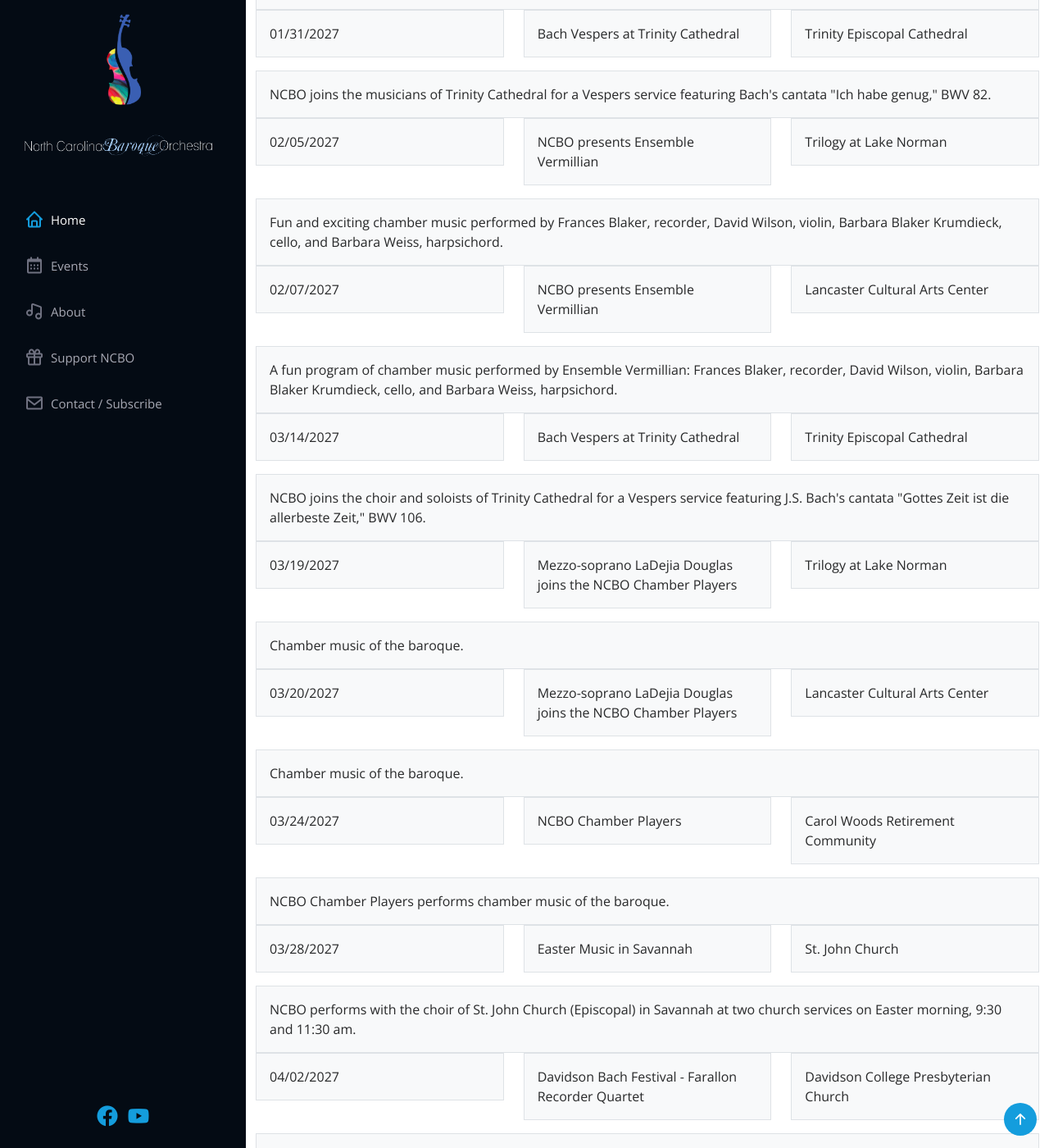
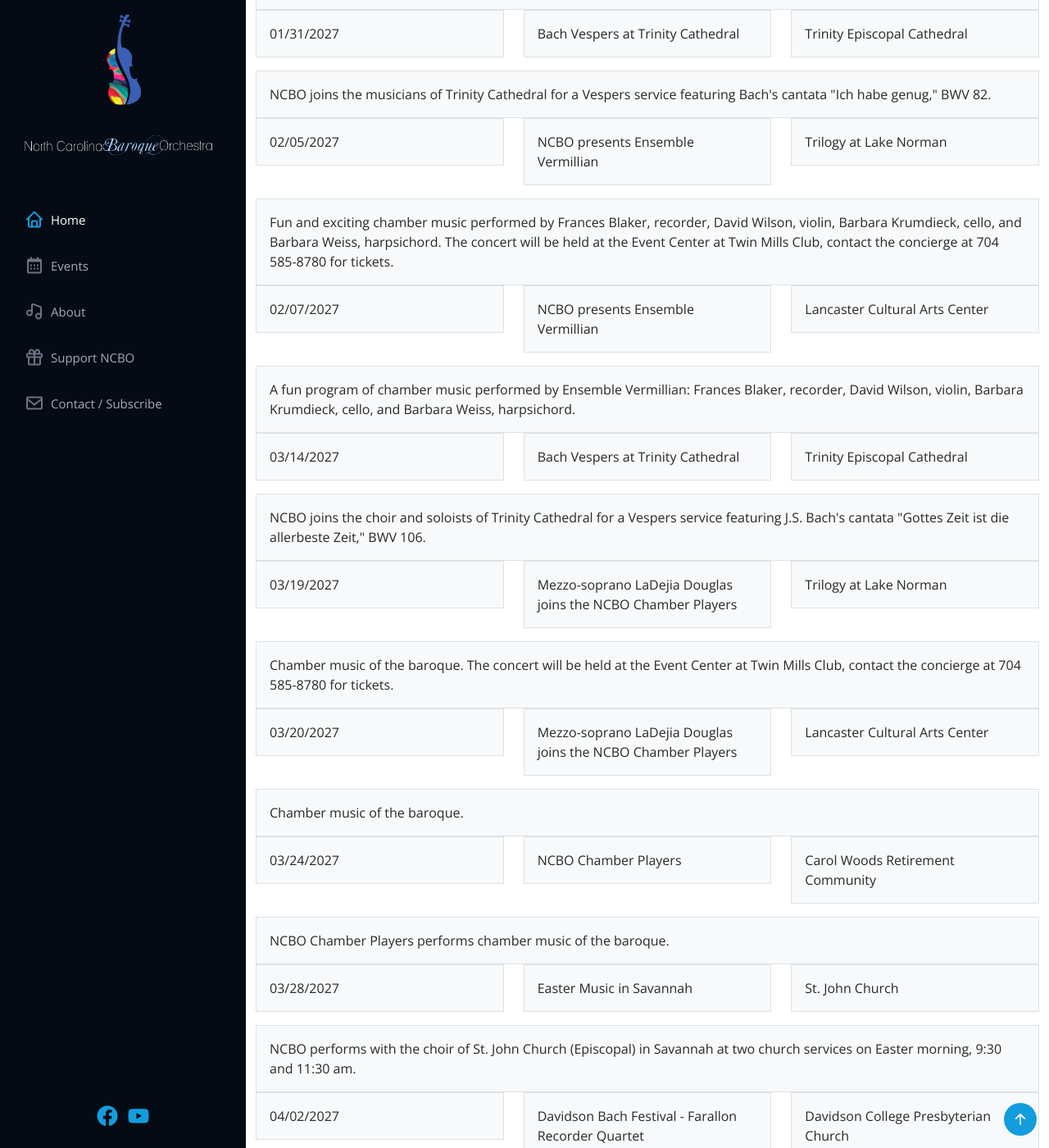
Before and after one commit to ncbaroqueorchestra/ncboweb, a Jekyll site: the page built from past_events.md, in a window 1280 px wide and 1400 px high, scrolled down 2544 px. Shown: the whole window at 82% size. Built offline with Jekyll 4.4.1, drawn with Linux system fonts in a browser that asks for light colours; some of the changed text lies outside the part shown.

Commit message:
Updated NCBO events

```diff
--- a/_data/events.yml
+++ b/_data/events.yml
@@ -205,7 +205,9 @@
   venue: Trinity Episcopal Cathedral
 - address: 310 Exploration Blvd., Denver, NC
   description: Fun and exciting chamber music performed by Frances Blaker, recorder,
-    David Wilson, violin, Barbara Blaker Krumdieck, cello, and Barbara Weiss, harpsichord.
+    David Wilson, violin, Barbara Krumdieck, cello, and Barbara Weiss, harpsichord.
+    The concert will be held at the Event Center at Twin Mills Club, contact the concierge
+    at 704 585-8780 for tickets.
   eventdate: 02/05/2027
   eventday: '5'
   eventmonthyear: February 2027
@@ -217,7 +219,7 @@
   venue: Trilogy at Lake Norman
 - address: 307 W Gay Street, Lancaster, SC
   description: 'A fun program of chamber music performed by Ensemble Vermillian: Frances
-    Blaker, recorder, David Wilson, violin, Barbara Blaker Krumdieck, cello, and Barbara
+    Blaker, recorder, David Wilson, violin, Barbara Krumdieck, cello, and Barbara
     Weiss, harpsichord.'
   eventdate: 02/07/2027
   eventday: '7'
@@ -243,7 +245,11 @@
   sortdate: 1805054400
   venue: Trinity Episcopal Cathedral
 - address: 310 Exploration Blvd., Denver, NC
-  description: Chamber music of the baroque.
+  description: 'Chamber music of the baroque.
+
+
+    The concert will be held at the Event Center at Twin Mills Club, contact the concierge
+    at 704 585-8780 for tickets.'
   eventdate: 03/19/2027
   eventday: '19'
   eventmonthyear: March 2027
@@ -325,18 +331,6 @@
   sortdate: 1809126000
   venue: ''
 - address: ''
-  description: NCBO performs orchestral music of the baroque as part of the South
-    Carolina Baroque Music Festival, presented by SC Bach. Time and venue TBD.
-  eventdate: 05/02/2027
-  eventday: '2'
-  eventdetailsurl: https://scbach.org/
-  eventmonthyear: May 2027
-  eventtime: 03:00 PM
-  eventweekday: Sun
-  heading: NCBO at the South Carolina Baroque Music Festival
-  sortdate: 1809284400
-  venue: ''
-- address: ''
   description: As part of the SC Baroque Music Festival, NCBO joins SC Bach in a performance
     of Bach's Easter Oratorio. Venue TBD.
   eventdate: 05/02/2027
```
